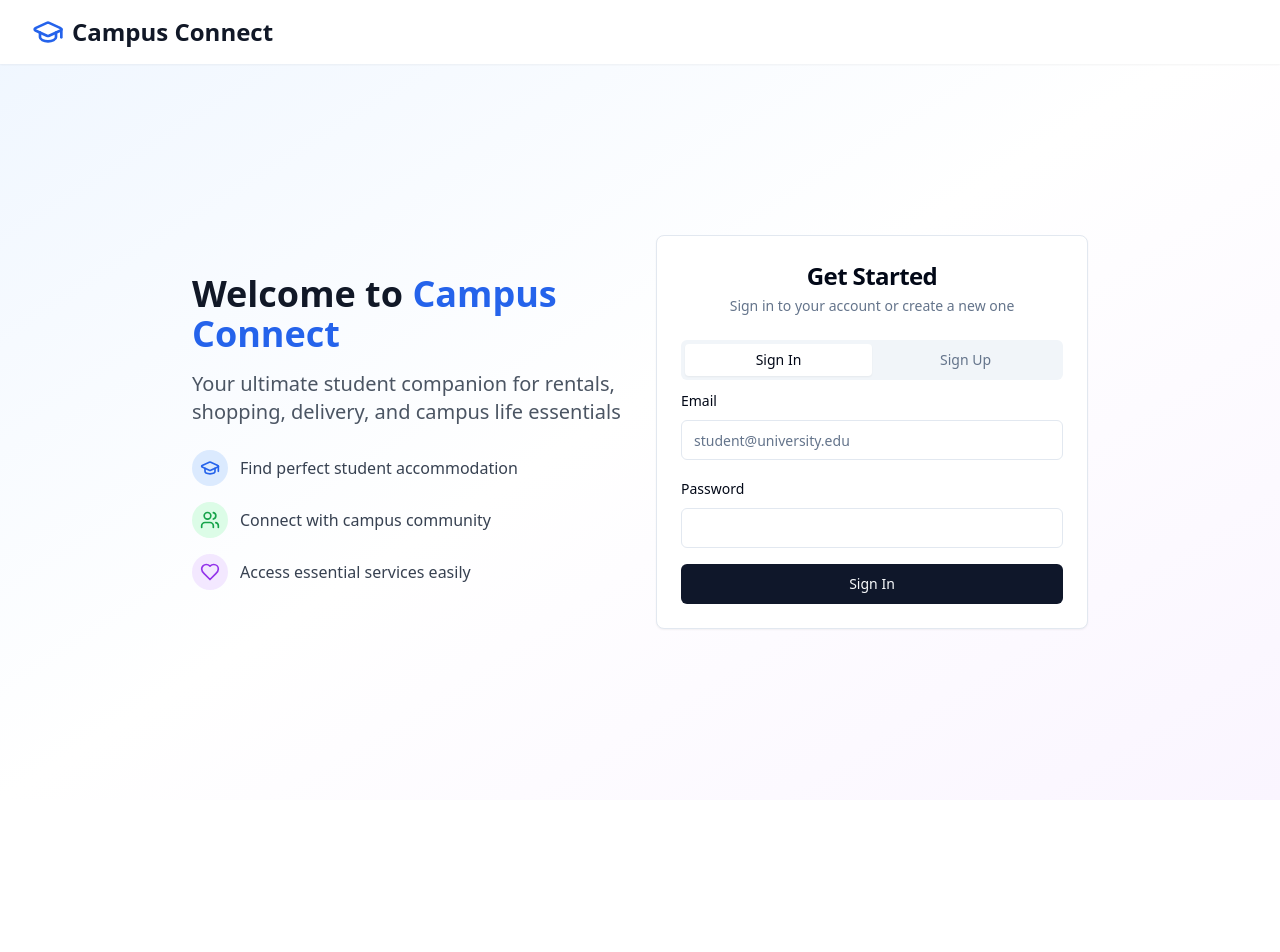
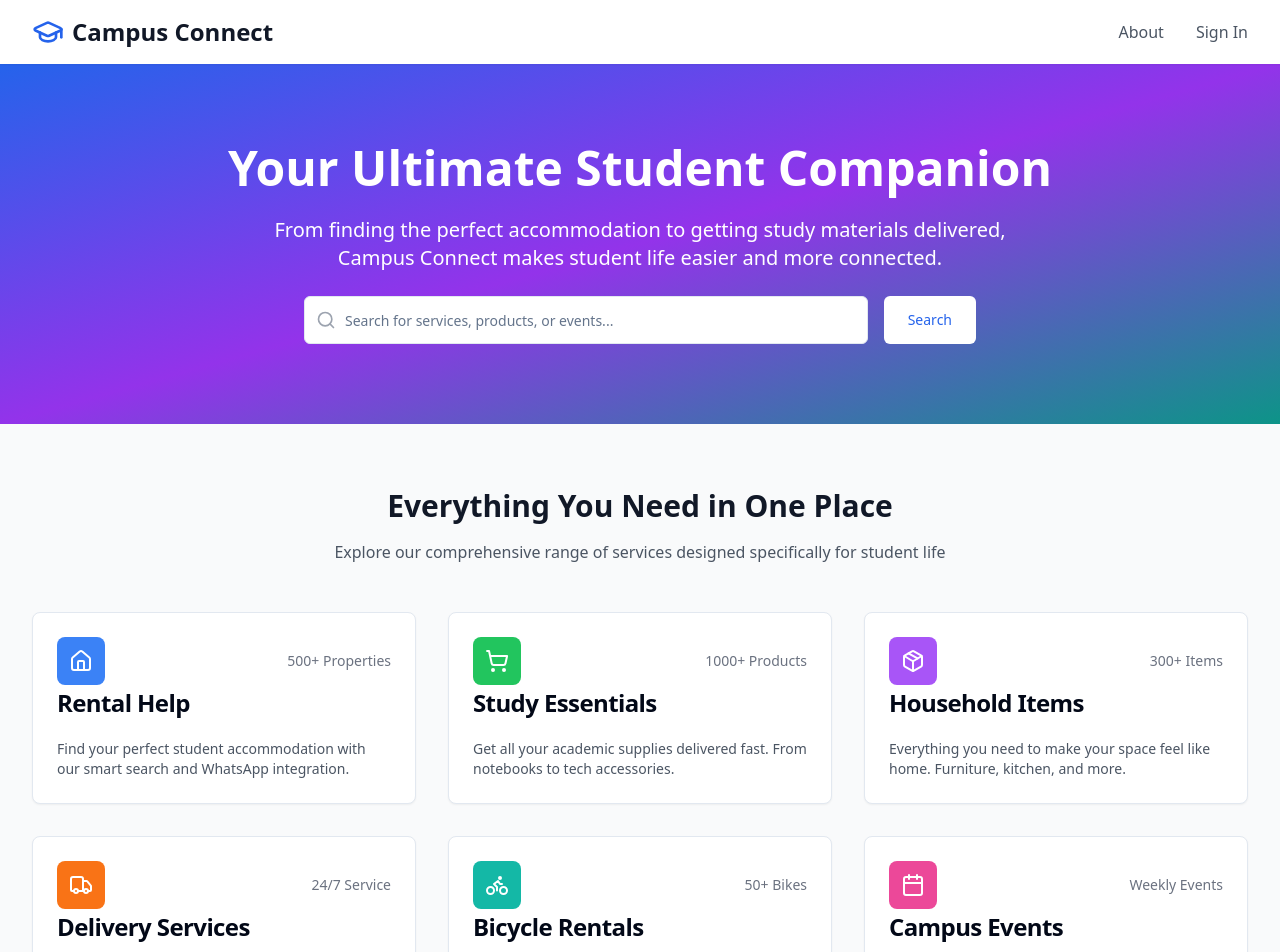
Before and after one commit to lewiii254/student-life-central-portal, a React (Vite) app: page / in a window 1280 px wide. Before the commit this address led to /auth. Shown: the top 952 px of the page. Before the commit the page ends 800 px from the top, so only its background shows below. Built offline with nearby package versions, Linux system fonts and the light colour scheme.

Commit message:
feat: Implement authentication-gated access
- Redirect unauthenticated users to the login/registration page when accessing protected routes (e.g., study essentials, rental help).
- Remove the admin button from the home page.
- Ensure admin dashboard access only via the /admin URL.

```diff
--- a/src/App.tsx
+++ b/src/App.tsx
@@ -29,11 +29,8 @@ const App = () => (
         <AuthProvider>
           <Routes>
             <Route path="/auth" element={<Auth />} />
-            <Route path="/" element={
-              <AuthGuard>
-                <Index />
-              </AuthGuard>
-            } />
+            <Route path="/" element={<Index />} />
+            <Route path="/about" element={<AboutUs />} />
             <Route path="/rental-help" element={
               <AuthGuard>
                 <RentalHelp />
@@ -64,11 +61,6 @@ const App = () => (
                 <CampusEvents />
               </AuthGuard>
             } />
-            <Route path="/about" element={
-              <AuthGuard>
-                <AboutUs />
-              </AuthGuard>
-            } />
             <Route path="/admin" element={
               <AuthGuard>
                 <AdminDashboard />
--- a/src/components/UserMenu.tsx
+++ b/src/components/UserMenu.tsx
@@ -11,7 +11,7 @@ import {
 } from '@/components/ui/dropdown-menu';
 import { Avatar, AvatarFallback } from '@/components/ui/avatar';
 import { useAuth } from '@/hooks/useAuth';
-import { User, LogOut, Settings, Shield } from 'lucide-react';
+import { User, LogOut, Settings } from 'lucide-react';
 import { useNavigate } from 'react-router-dom';
 
 const UserMenu = () => {
@@ -58,10 +58,6 @@ const UserMenu = () => {
           <User className="mr-2 h-4 w-4" />
           <span>Profile</span>
         </DropdownMenuItem>
-        <DropdownMenuItem onClick={() => navigate('/admin')}>
-          <Shield className="mr-2 h-4 w-4" />
-          <span>Admin Panel</span>
-        </DropdownMenuItem>
         <DropdownMenuItem>
           <Settings className="mr-2 h-4 w-4" />
           <span>Settings</span>
--- a/src/pages/Index.tsx
+++ b/src/pages/Index.tsx
@@ -1,10 +1,11 @@
 
 import { useState } from 'react';
-import { Link } from 'react-router-dom';
+import { Link, useNavigate } from 'react-router-dom';
 import { Button } from '@/components/ui/button';
 import { Input } from '@/components/ui/input';
 import { Card, CardContent, CardDescription, CardHeader, CardTitle } from '@/components/ui/card';
 import UserMenu from '@/components/UserMenu';
+import { useAuth } from '@/hooks/useAuth';
 import {
   GraduationCap,
   Home,
@@ -22,6 +23,16 @@ import {
 
 const Index = () => {
   const [searchQuery, setSearchQuery] = useState('');
+  const { user } = useAuth();
+  const navigate = useNavigate();
+
+  const handleServiceClick = (link: string) => {
+    if (!user) {
+      navigate('/auth');
+    } else {
+      navigate(link);
+    }
+  };
 
   const services = [
     {
@@ -107,12 +118,14 @@ const Index = () => {
               <Link to="/about" className="text-gray-600 hover:text-blue-600 transition-colors">
                 About
               </Link>
-              <Link to="/admin" className="text-gray-600 hover:text-blue-600 transition-colors">
-                Admin
-              </Link>
+              {!user && (
+                <Link to="/auth" className="text-gray-600 hover:text-blue-600 transition-colors">
+                  Sign In
+                </Link>
+              )}
             </nav>
 
-            <UserMenu />
+            {user && <UserMenu />}
           </div>
         </div>
       </header>
@@ -164,7 +177,7 @@ const Index = () => {
             {services.map((service) => {
               const Icon = service.icon;
               return (
-                <Link key={service.title} to={service.link}>
+                <div key={service.title} onClick={() => handleServiceClick(service.link)} className="cursor-pointer">
                   <Card className="h-full hover:shadow-lg transition-all duration-300 hover:-translate-y-1 group">
                     <CardHeader>
                       <div className="flex items-center justify-between">
@@ -185,7 +198,7 @@ const Index = () => {
                       </CardDescription>
                     </CardContent>
                   </Card>
-                </Link>
+                </div>
               );
             })}
           </div>
@@ -315,20 +328,19 @@ const Index = () => {
             <div>
               <h3 className="font-semibold mb-4">Services</h3>
               <ul className="space-y-2 text-gray-300">
-                <li><Link to="/rental-help" className="hover:text-white transition-colors">Rental Help</Link></li>
-                <li><Link to="/study-essentials" className="hover:text-white transition-colors">Study Essentials</Link></li>
-                <li><Link to="/household-items" className="hover:text-white transition-colors">Household Items</Link></li>
-                <li><Link to="/delivery" className="hover:text-white transition-colors">Delivery</Link></li>
+                <li><button onClick={() => handleServiceClick('/rental-help')} className="hover:text-white transition-colors text-left">Rental Help</button></li>
+                <li><button onClick={() => handleServiceClick('/study-essentials')} className="hover:text-white transition-colors text-left">Study Essentials</button></li>
+                <li><button onClick={() => handleServiceClick('/household-items')} className="hover:text-white transition-colors text-left">Household Items</button></li>
+                <li><button onClick={() => handleServiceClick('/delivery')} className="hover:text-white transition-colors text-left">Delivery</button></li>
               </ul>
             </div>
 
             <div>
               <h3 className="font-semibold mb-4">More</h3>
               <ul className="space-y-2 text-gray-300">
-                <li><Link to="/bicycle-rentals" className="hover:text-white transition-colors">Bicycle Rentals</Link></li>
-                <li><Link to="/events" className="hover:text-white transition-colors">Campus Events</Link></li>
+                <li><button onClick={() => handleServiceClick('/bicycle-rentals')} className="hover:text-white transition-colors text-left">Bicycle Rentals</button></li>
+                <li><button onClick={() => handleServiceClick('/events')} className="hover:text-white transition-colors text-left">Campus Events</button></li>
                 <li><Link to="/about" className="hover:text-white transition-colors">About Us</Link></li>
-                <li><Link to="/admin" className="hover:text-white transition-colors">Admin</Link></li>
               </ul>
             </div>
 
```
